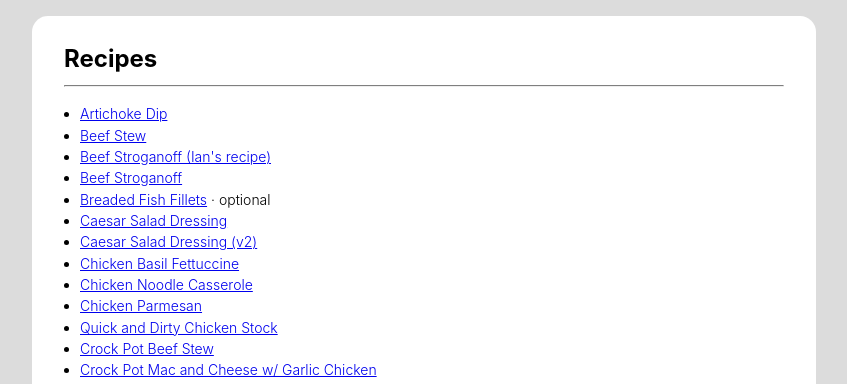
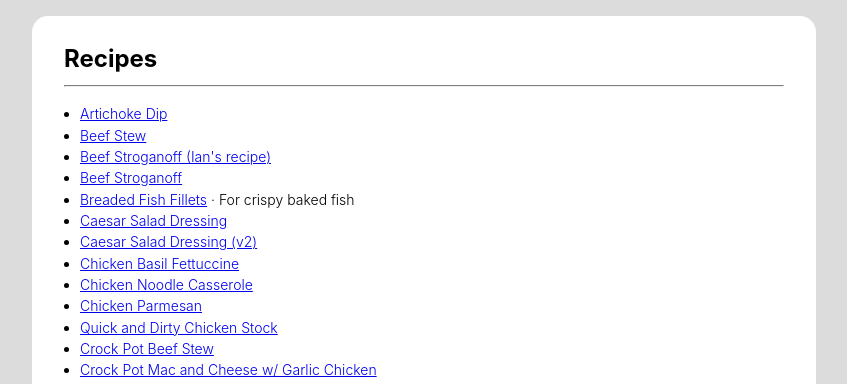
Before and after one commit to gaelanlloyd/jekyll-recipes, a Jekyll site: the page built from index.md, in a window 1280 px wide. Shown: the top 384 px of the page, without its empty margins (216-1063 px from the left). Built offline with Jekyll 4.4.1, drawn with Linux system fonts in a browser that asks for light colours.

Commit message:
Update breaded-fish-fillets.md

```diff
--- a/_recipes/breaded-fish-fillets.md
+++ b/_recipes/breaded-fish-fillets.md
@@ -1,7 +1,7 @@
 ---
 title: Breaded Fish Fillets
 author: Ian Sherman
-description: optional
+description: For crispy baked fish
 ingredients:
   - { qty: "4", item: "8 oz. White fish fillets, thawed" }
   - { qty: "1/2 cup", item: "All-purpose flour" }
```
